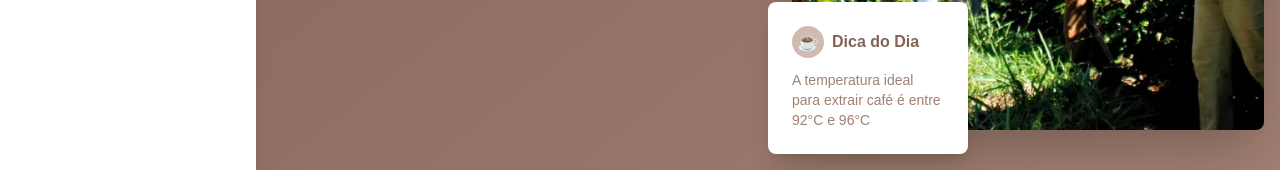
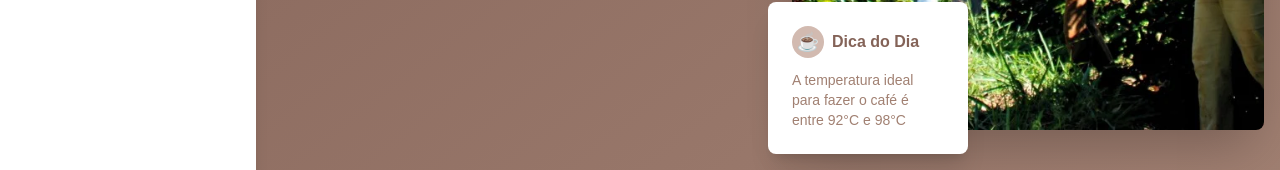
Before and after one commit to renanbmello/coffee-guide, a Next.js app: page / in a window 1280 px wide. Shown: the part 630-800 px from the top of the page. Built offline with nearby package versions, Linux system fonts and the light colour scheme.

Commit message:
reafactor: text change

```diff
--- a/src/components/home/FloatingCard.tsx
+++ b/src/components/home/FloatingCard.tsx
@@ -8,7 +8,7 @@ export const FloatingCard = () => {
         <span className="font-semibold text-coffee-800">Dica do Dia</span>
       </div>
       <p className="text-coffee-600 text-sm">
-        A temperatura ideal para extrair café é entre 92°C e 96°C
+        A temperatura ideal para fazer o café é entre 92°C e 98°C
       </p>
     </div>
   )
```
